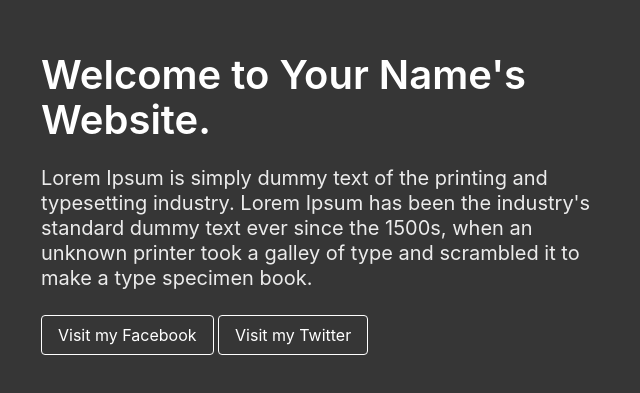
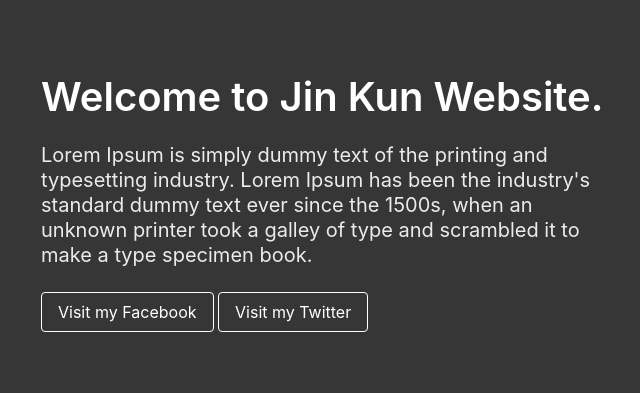
Before and after one commit to JinKun111/ooijinkun.github.io, a plain HTML site: page index.html in a window 1280 px wide. Shown: the part 197-590 px from the top of the page, without its empty margins (317-957 px from the left). Drawn offline with nearby package versions, Linux system fonts and the light colour scheme.

Commit message:
Update index.html

```diff
--- a/index.html
+++ b/index.html
@@ -13,7 +13,7 @@
             <div class="columns is-vcentered is-centered">
                 <div class="column is-6">
                     <div class="block">
-                        <h1 class="title is-2">Welcome to Your Name's Website.</h1>
+                        <h1 class="title is-2">Welcome to  Jin Kun Website.</h1>
                     </div>
                     <div class="block">
                         <h2 class="subtitle">Lorem Ipsum is simply dummy text of the printing and typesetting industry. Lorem Ipsum has been the industry's standard dummy text ever since the 1500s, when an unknown printer took a galley of type and scrambled it to make a type specimen book.<br>
```
